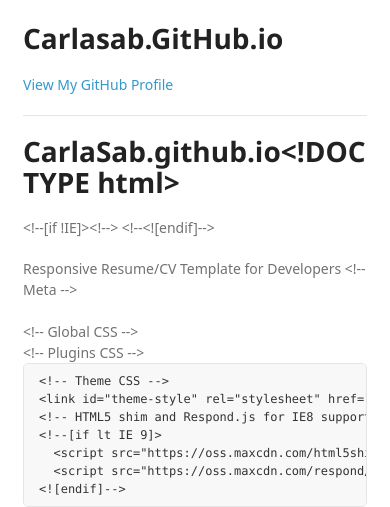
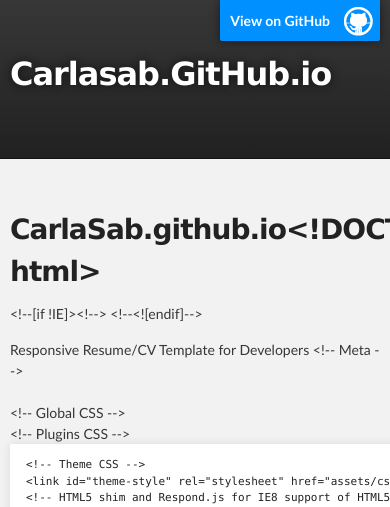
Before and after one commit to CarlaSab/CarlaSab.github.io, a Jekyll site: the page index.html, which Jekyll copies as it is, in a window 390 px wide, cut to the strip 0-507 px from the top of the page. Built offline with Jekyll 4.4.1, drawn with Linux system fonts in a browser that asks for light colours; some web fonts are replaced; some of the changed text lies outside the part shown.

Commit message:
Replace master branch with page content via GitHub

```diff
--- a/index.html
+++ b/index.html
@@ -1,28 +1,32 @@
-<!doctype html>
+<!DOCTYPE html>
 <html>
+
   <head>
-    <meta charset="utf-8">
+    <meta charset='utf-8'>
     <meta http-equiv="X-UA-Compatible" content="chrome=1">
-    <title>Carlasab.GitHub.io by CarlaSab</title>
+    <meta name="description" content="Carlasab.GitHub.io : ">
 
-    <link rel="stylesheet" href="stylesheets/styles.css">
-    <link rel="stylesheet" href="stylesheets/github-light.css">
-    <meta name="viewport" content="width=device-width">
-    <!--[if lt IE 9]>
-    <script src="//html5shiv.googlecode.com/svn/trunk/html5.js"></script>
-    <![endif]-->
+    <link rel="stylesheet" type="text/css" media="screen" href="stylesheets/stylesheet.css">
+
+    <title>Carlasab.GitHub.io</title>
   </head>
+
   <body>
-    <div class="wrapper">
-      <header>
-        <h1>Carlasab.GitHub.io</h1>
-        <p></p>
 
+    <!-- HEADER -->
+    <div id="header_wrap" class="outer">
+        <header class="inner">
+          <a id="forkme_banner" href="https://github.com/CarlaSab">View on GitHub</a>
 
-        <p class="view"><a href="https://github.com/CarlaSab">View My GitHub Profile</a></p>
+          <h1 id="project_title">Carlasab.GitHub.io</h1>
+          <h2 id="project_tagline"></h2>
 
-      </header>
-      <section>
+        </header>
+    </div>
+
+    <!-- MAIN CONTENT -->
+    <div id="main_content_wrap" class="outer">
+      <section id="main_content" class="inner">
         <h1>
 <a id="carlasabgithubiodoctype-html" class="anchor" href="#carlasabgithubiodoctype-html" aria-hidden="true"><span aria-hidden="true" class="octicon octicon-link"></span></a>CarlaSab.github.io&lt;!DOCTYPE html&gt;</h1>
 
@@ -264,11 +268,16 @@
 </div>
 </div>
       </section>
-      <footer>
-        <p><small>Hosted on GitHub Pages &mdash; Theme by <a href="https://github.com/orderedlist">orderedlist</a></small></p>
+    </div>
+
+    <!-- FOOTER  -->
+    <div id="footer_wrap" class="outer">
+      <footer class="inner">
+        <p>Published with <a href="https://pages.github.com">GitHub Pages</a></p>
       </footer>
     </div>
-    <script src="javascripts/scale.fix.js"></script>
+
+
 
   </body>
 </html>
--- /dev/null
+++ b/javascripts/main.js
@@ -0,0 +1 @@
+console.log('This would be the main JS file.');
--- /dev/null
+++ b/stylesheets/stylesheet.css
@@ -0,0 +1,425 @@
+/*******************************************************************************
+Slate Theme for GitHub Pages
+by Jason Costello, @jsncostello
+*******************************************************************************/
+
+@import url(github-light.css);
+
+/*******************************************************************************
+MeyerWeb Reset
+*******************************************************************************/
+
+html, body, div, span, applet, object, iframe,
+h1, h2, h3, h4, h5, h6, p, blockquote, pre,
+a, abbr, acronym, address, big, cite, code,
+del, dfn, em, img, ins, kbd, q, s, samp,
+small, strike, strong, sub, sup, tt, var,
+b, u, i, center,
+dl, dt, dd, ol, ul, li,
+fieldset, form, label, legend,
+table, caption, tbody, tfoot, thead, tr, th, td,
+article, aside, canvas, details, embed,
+figure, figcaption, footer, header, hgroup,
+menu, nav, output, ruby, section, summary,
+time, mark, audio, video {
+  margin: 0;
+  padding: 0;
+  border: 0;
+  font: inherit;
+  vertical-align: baseline;
+}
+
+/* HTML5 display-role reset for older browsers */
+article, aside, details, figcaption, figure,
+footer, header, hgroup, menu, nav, section {
+  display: block;
+}
+
+ol, ul {
+  list-style: none;
+}
+
+table {
+  border-collapse: collapse;
+  border-spacing: 0;
+}
+
+/*******************************************************************************
+Theme Styles
+*******************************************************************************/
+
+body {
+  box-sizing: border-box;
+  color:#373737;
+  background: #212121;
+  font-size: 16px;
+  font-family: 'Myriad Pro', Calibri, Helvetica, Arial, sans-serif;
+  line-height: 1.5;
+  -webkit-font-smoothing: antialiased;
+}
+
+h1, h2, h3, h4, h5, h6 {
+  margin: 10px 0;
+  font-weight: 700;
+  color:#222222;
+  font-family: 'Lucida Grande', 'Calibri', Helvetica, Arial, sans-serif;
+  letter-spacing: -1px;
+}
+
+h1 {
+  font-size: 36px;
+  font-weight: 700;
+}
+
+h2 {
+  padding-bottom: 10px;
+  font-size: 32px;
+  background: url('../images/bg_hr.png') repeat-x bottom;
+}
+
+h3 {
+  font-size: 24px;
+}
+
+h4 {
+  font-size: 21px;
+}
+
+h5 {
+  font-size: 18px;
+}
+
+h6 {
+  font-size: 16px;
+}
+
+p {
+  margin: 10px 0 15px 0;
+}
+
+footer p {
+  color: #f2f2f2;
+}
+
+a {
+  text-decoration: none;
+  color: #007edf;
+  text-shadow: none;
+
+  transition: color 0.5s ease;
+  transition: text-shadow 0.5s ease;
+  -webkit-transition: color 0.5s ease;
+  -webkit-transition: text-shadow 0.5s ease;
+  -moz-transition: color 0.5s ease;
+  -moz-transition: text-shadow 0.5s ease;
+  -o-transition: color 0.5s ease;
+  -o-transition: text-shadow 0.5s ease;
+  -ms-transition: color 0.5s ease;
+  -ms-transition: text-shadow 0.5s ease;
+}
+
+a:hover, a:focus {text-decoration: underline;}
+
+footer a {
+  color: #F2F2F2;
+  text-decoration: underline;
+}
+
+em {
+  font-style: italic;
+}
+
+strong {
+  font-weight: bold;
+}
+
+img {
+  position: relative;
+  margin: 0 auto;
+  max-width: 739px;
+  padding: 5px;
+  margin: 10px 0 10px 0;
+  border: 1px solid #ebebeb;
+
+  box-shadow: 0 0 5px #ebebeb;
+  -webkit-box-shadow: 0 0 5px #ebebeb;
+  -moz-box-shadow: 0 0 5px #ebebeb;
+  -o-box-shadow: 0 0 5px #ebebeb;
+  -ms-box-shadow: 0 0 5px #ebebeb;
+}
+
+p img {
+  display: inline;
+  margin: 0;
+  padding: 0;
+  vertical-align: middle;
+  text-align: center;
+  border: none;
+}
+
+pre, code {
+  width: 100%;
+  color: #222;
+  background-color: #fff;
+
+  font-family: Monaco, "Bitstream Vera Sans Mono", "Lucida Console", Terminal, monospace;
+  font-size: 14px;
+
+  border-radius: 2px;
+  -moz-border-radius: 2px;
+  -webkit-border-radius: 2px;
+}
+
+pre {
+  width: 100%;
+  padding: 10px;
+  box-shadow: 0 0 10px rgba(0,0,0,.1);
+  overflow: auto;
+}
+
+code {
+  padding: 3px;
+  margin: 0 3px;
+  box-shadow: 0 0 10px rgba(0,0,0,.1);
+}
+
+pre code {
+  display: block;
+  box-shadow: none;
+}
+
+blockquote {
+  color: #666;
+  margin-bottom: 20px;
+  padding: 0 0 0 20px;
+  border-left: 3px solid #bbb;
+}
+
+
+ul, ol, dl {
+  margin-bottom: 15px
+}
+
+ul {
+  list-style-position: inside;
+  list-style: disc;
+  padding-left: 20px;
+}
+
+ol {
+  list-style-position: inside;
+  list-style: decimal;
+  padding-left: 20px;
+}
+
+dl dt {
+  font-weight: bold;
+}
+
+dl dd {
+  padding-left: 20px;
+  font-style: italic;
+}
+
+dl p {
+  padding-left: 20px;
+  font-style: italic;
+}
+
+hr {
+  height: 1px;
+  margin-bottom: 5px;
+  border: none;
+  background: url('../images/bg_hr.png') repeat-x center;
+}
+
+table {
+  border: 1px solid #373737;
+  margin-bottom: 20px;
+  text-align: left;
+ }
+
+th {
+  font-family: 'Lucida Grande', 'Helvetica Neue', Helvetica, Arial, sans-serif;
+  padding: 10px;
+  background: #373737;
+  color: #fff;
+ }
+
+td {
+  padding: 10px;
+  border: 1px solid #373737;
+ }
+
+form {
+  background: #f2f2f2;
+  padding: 20px;
+}
+
+/*******************************************************************************
+Full-Width Styles
+*******************************************************************************/
+
+.outer {
+  width: 100%;
+}
+
+.inner {
+  position: relative;
+  max-width: 640px;
+  padding: 20px 10px;
+  margin: 0 auto;
+}
+
+#forkme_banner {
+  display: block;
+  position: absolute;
+  top:0;
+  right: 10px;
+  z-index: 10;
+  padding: 10px 50px 10px 10px;
+  color: #fff;
+  background: url('../images/blacktocat.png') #0090ff no-repeat 95% 50%;
+  font-weight: 700;
+  box-shadow: 0 0 10px rgba(0,0,0,.5);
+  border-bottom-left-radius: 2px;
+  border-bottom-right-radius: 2px;
+}
+
+#header_wrap {
+  background: #212121;
+  background: -moz-linear-gradient(top, #373737, #212121);
+  background: -webkit-linear-gradient(top, #373737, #212121);
+  background: -ms-linear-gradient(top, #373737, #212121);
+  background: -o-linear-gradient(top, #373737, #212121);
+  background: linear-gradient(top, #373737, #212121);
+}
+
+#header_wrap .inner {
+  padding: 50px 10px 30px 10px;
+}
+
+#project_title {
+  margin: 0;
+  color: #fff;
+  font-size: 42px;
+  font-weight: 700;
+  text-shadow: #111 0px 0px 10px;
+}
+
+#project_tagline {
+  color: #fff;
+  font-size: 24px;
+  font-weight: 300;
+  background: none;
+  text-shadow: #111 0px 0px 10px;
+}
+
+#downloads {
+  position: absolute;
+  width: 210px;
+  z-index: 10;
+  bottom: -40px;
+  right: 0;
+  height: 70px;
+  background: url('../images/icon_download.png') no-repeat 0% 90%;
+}
+
+.zip_download_link {
+  display: block;
+  float: right;
+  width: 90px;
+  height:70px;
+  text-indent: -5000px;
+  overflow: hidden;
+  background: url(../images/sprite_download.png) no-repeat bottom left;
+}
+
+.tar_download_link {
+  display: block;
+  float: right;
+  width: 90px;
+  height:70px;
+  text-indent: -5000px;
+  overflow: hidden;
+  background: url(../images/sprite_download.png) no-repeat bottom right;
+  margin-left: 10px;
+}
+
+.zip_download_link:hover {
+  background: url(../images/sprite_download.png) no-repeat top left;
+}
+
+.tar_download_link:hover {
+  background: url(../images/sprite_download.png) no-repeat top right;
+}
+
+#main_content_wrap {
+  background: #f2f2f2;
+  border-top: 1px solid #111;
+  border-bottom: 1px solid #111;
+}
+
+#main_content {
+  padding-top: 40px;
+}
+
+#footer_wrap {
+  background: #212121;
+}
+
+
+
+/*******************************************************************************
+Small Device Styles
+*******************************************************************************/
+
+@media screen and (max-width: 480px) {
+  body {
+    font-size:14px;
+  }
+
+  #downloads {
+    display: none;
+  }
+
+  .inner {
+    min-width: 320px;
+    max-width: 480px;
+  }
+
+  #project_title {
+  font-size: 32px;
+  }
+
+  h1 {
+    font-size: 28px;
+  }
+
+  h2 {
+    font-size: 24px;
+  }
+
+  h3 {
+    font-size: 21px;
+  }
+
+  h4 {
+    font-size: 18px;
+  }
+
+  h5 {
+    font-size: 14px;
+  }
+
+  h6 {
+    font-size: 12px;
+  }
+
+  code, pre {
+    min-width: 320px;
+    max-width: 480px;
+    font-size: 11px;
+  }
+
+}
```
Also changed, not shown: images/bg_hr.png (added), images/blacktocat.png (added), images/icon_download.png (added), images/sprite_download.png (added).
